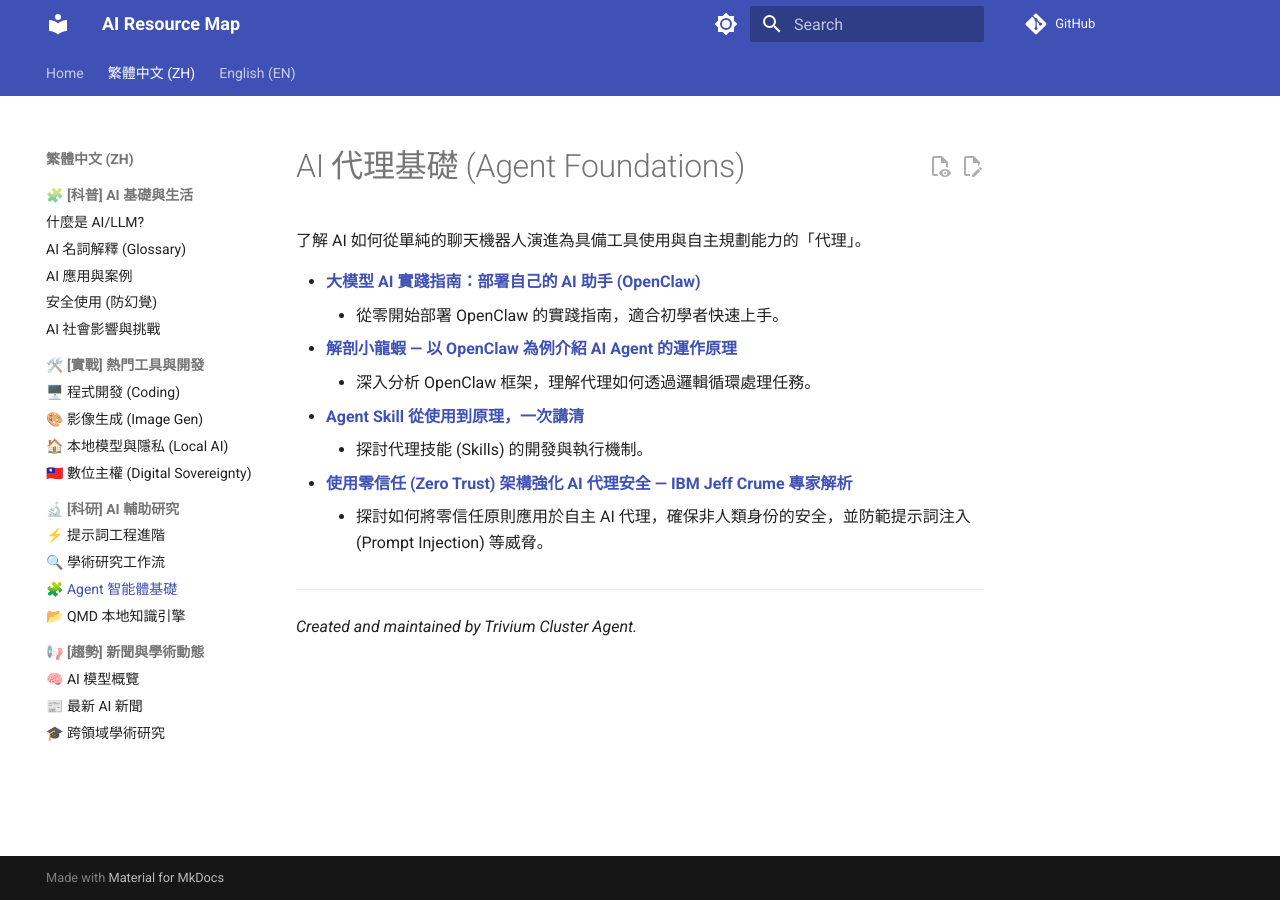
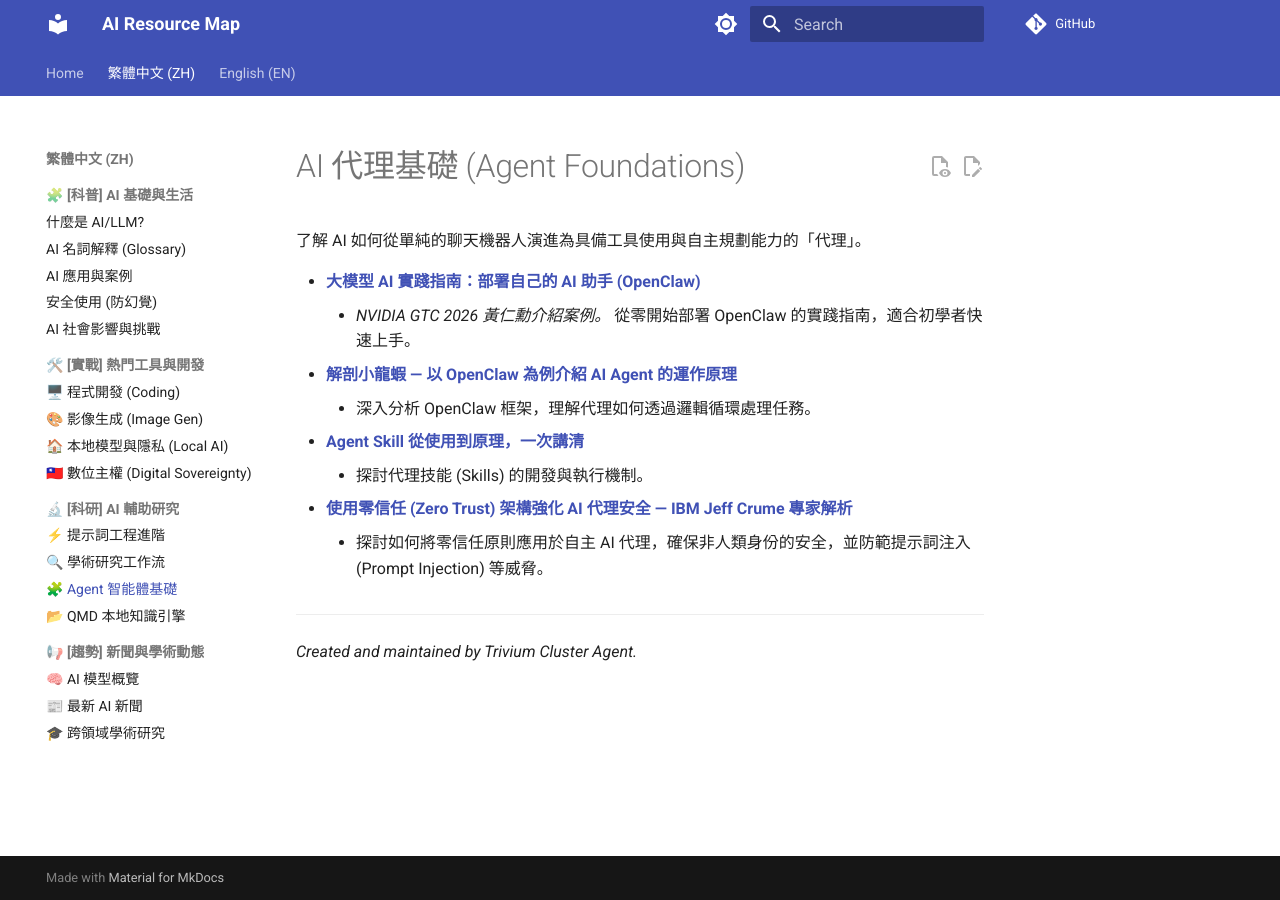
Before and after one commit to ultima6-tw/ai-map, an MkDocs documentation site: the page built from docs/zh/agent.md, in a window 1280 px wide. Built offline with MkDocs 1.6.1 and Material for MkDocs 9.7.7, drawn with Linux system fonts in a browser that asks for light colours; comment, search, counter and statistics services are not loaded.

Commit message:
Add NVIDIA GTC 2026 reference to OpenClaw video

```diff
--- a/docs/zh/agent.md
+++ b/docs/zh/agent.md
@@ -3,7 +3,7 @@
 了解 AI 如何從單純的聊天機器人演進為具備工具使用與自主規劃能力的「代理」。
 
 - **[大模型 AI 實踐指南：部署自己的 AI 助手 (OpenClaw)](https://www.youtube.com/watch?v=Vt-yMk3cie4)**
-    - 從零開始部署 OpenClaw 的實踐指南，適合初學者快速上手。
+    - *NVIDIA GTC 2026 黃仁勳介紹案例。* 從零開始部署 OpenClaw 的實踐指南，適合初學者快速上手。
 - **[解剖小龍蝦 — 以 OpenClaw 為例介紹 AI Agent 的運作原理](https://youtu.be/2rcJdFuNbZQ?si=G-D7tPtyOctUkl43)**
     - 深入分析 OpenClaw 框架，理解代理如何透過邏輯循環處理任務。
 - **[Agent Skill 從使用到原理，一次講清](https://youtu.be/yDc0_8emz7M?si=A-DaU_SdRmNyTAzR)**
```
Also changed, not shown: docs/en/agent.md (+1 -1 lines).
